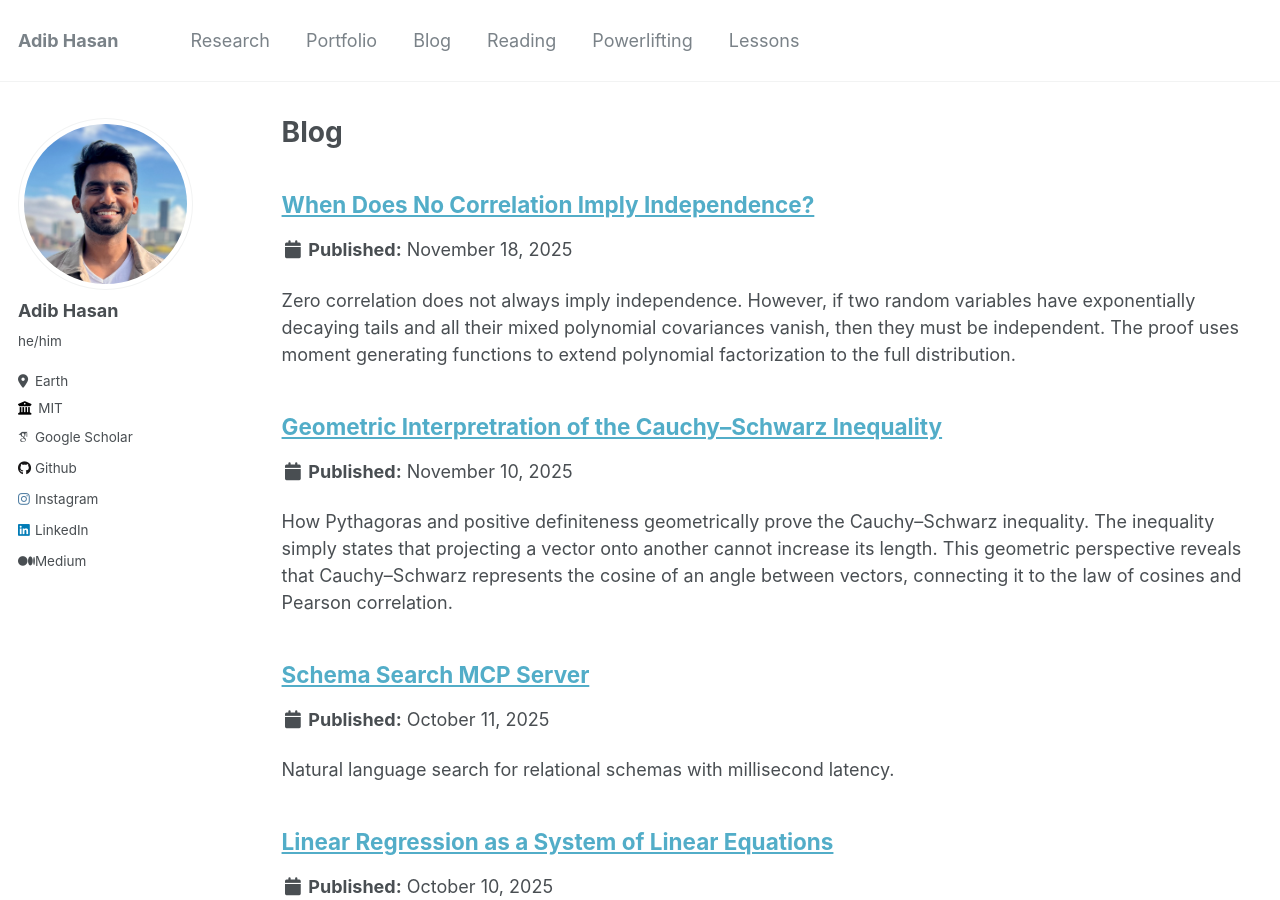
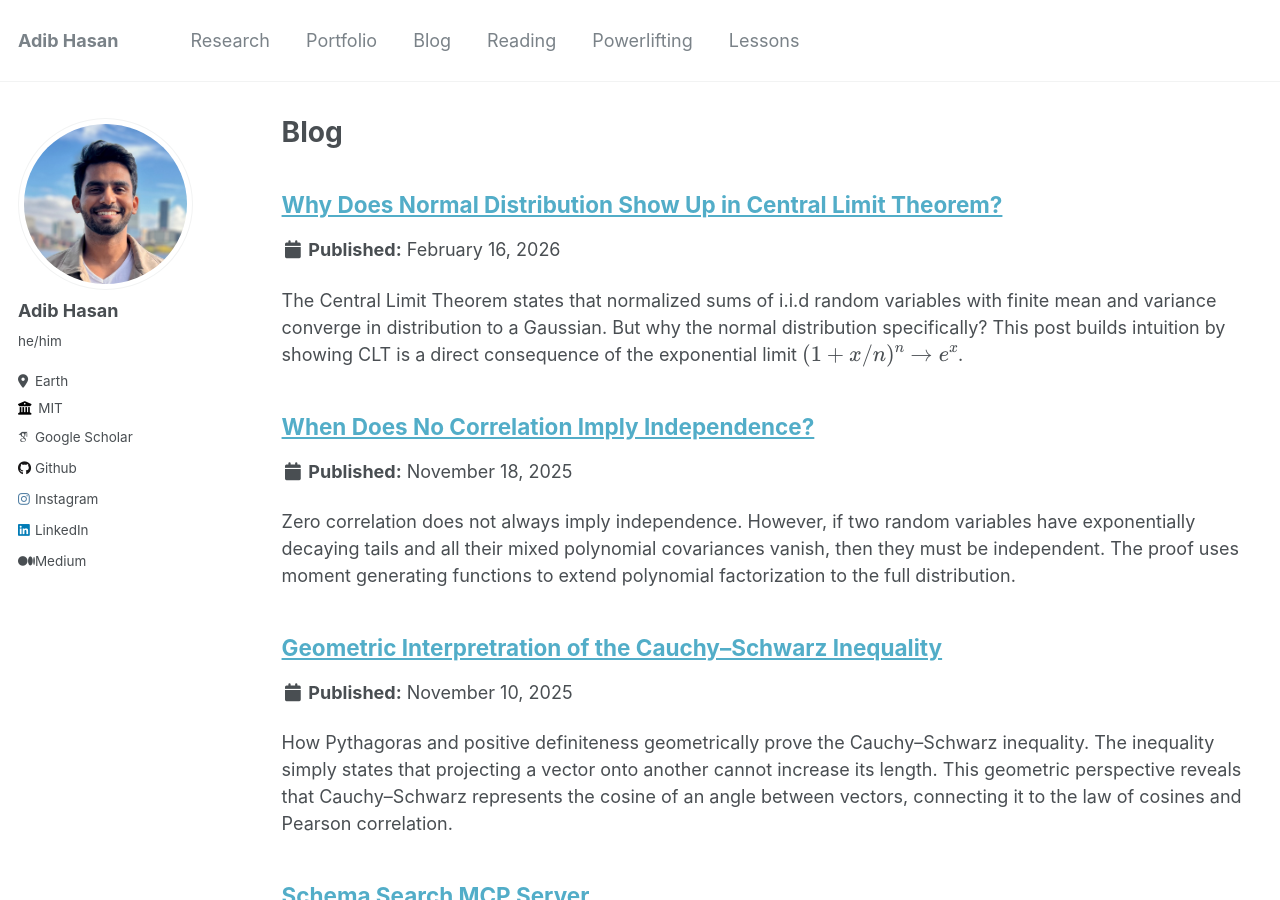
Before and after one commit to Neehan/neehan.github.io, a Jekyll site: the page built from _pages/blog.html, in a window 1280 px wide and 900 px high. Built offline with Jekyll 4.4.1, drawn with Linux system fonts in a browser that asks for light colours; some web fonts are replaced; part of the change alters nothing that is shown.

Commit message:
Add CLT blog post explaining why normal distribution emerges
New post builds intuition for CLT via characteristic functions and the
exponential limit (1+x/n)^n → e^x. Includes fixes for mathematical rigor:
finite variance assumptions, Lévy's continuity theorem, and correct
Hermite eigenfunction claims.

Co-Authored-By: Claude Opus 4.5 <noreply@anthropic.com>

```diff
--- /dev/null
+++ b/_blog/clt-explained.md
@@ -0,0 +1,108 @@
+---
+title: "Why Does Normal Distribution Show Up in Central Limit Theorem?"
+excerpt: "The Central Limit Theorem states that normalized sums of i.i.d random variables with finite mean and variance converge in distribution to a Gaussian. But why the normal distribution specifically? This post builds intuition by showing CLT is a direct consequence of the exponential limit $(1 + x/n)^n \\to e^x$."
+collection: blog
+date: 2026-02-16
+tags:
+  - math
+  - theory
+  - proofs
+---
+
+The classical Central Limit Theorem (CLT; Lindeberg-Lévy) states that the normalized sum of $n$ i.i.d. random variables with finite mean and variance must converge in distribution to $N(0,1)$ as $n \to \infty$.
+
+However, one might ask, why is this sum for any distribution normally distributed? Why does it not follow gamma, exponential, log normal, or any other distribution? In this blogpost, I will build intuition for why the normal distribution is inevitable. It is meant to be expository and not rigorous. For a rigorous proof, see [Wikipedia](https://en.wikipedia.org/wiki/Central_limit_theorem#Proof_of_classical_CLT). The key insight is this limit from calculus:
+
+$$
+\lim_{n \to \infty}\left(1 + \frac{x}{n}\right)^n = e^x.
+$$
+
+Since $e^x$ is the unique continuous function satisfying this limit, the limiting distribution of the above sum is forced to be normal.
+
+**Notations.** We work on a fixed probability space $(\Omega, \mathcal{F}, \mathbb{P})$. For a random variable $X$, its density (when it exists) is $f\_X$. The [characteristic function](https://en.wikipedia.org/wiki/Characteristic_function_(probability_theory)) is $\phi\_X(t) = \mathbb{E}[e^{itX}]$, which is the Fourier transform of the distribution. We write $X\_1, X\_2, \ldots$ for i.i.d. copies of $X$, and $S\_n = X\_1 + \cdots + X\_n$ for their sum. Without loss of generality, we assume $X$ is standardized with $\mathbb{E}[X] = 0$ and $\operatorname{Var}(X) = 1$ (this step requires the finite mean and non-zero variance assumption).
+
+## From Sums to Convolutions
+
+We want to understand the distribution of $S\_n = X\_1 + \cdots + X\_n$. If $X$ and $Y$ are independent random variables with densities $f\_X$ and $f\_Y$, the density of their sum $X + Y$ is given by the [convolution](https://en.wikipedia.org/wiki/Convolution)
+
+$$
+f_{X+Y}(z) = \int_{-\infty}^{\infty} f_X(x) f_Y(z - x) \, dx = (f_X * f_Y)(z).
+$$
+
+For $n$ i.i.d. copies, the density of $S\_n$ is the $n$-fold convolution $f\_X * f\_X * \cdots * f\_X$. This is analytically intractable for most distributions.
+
+## Characteristic Functions
+
+The standard trick to simplify convolutions is to take Fourier transforms. In probability, the Fourier transform of a density is called the [characteristic function](https://en.wikipedia.org/wiki/Characteristic_function_(probability_theory))
+
+$$
+\phi_X(t) = \mathbb{E}[e^{itX}] = \int_{-\infty}^{\infty} f_X(x) e^{itx} \, dx.
+$$
+
+The characteristic function always exists because it is [dominated](https://en.wikipedia.org/wiki/Dominated_convergence_theorem) by $\|e^{itX}\| = 1$ for all real $t$ and $X$, so $\|\phi\_X(t)\| = \|\mathbb{E}[e^{itX}]\| \le \mathbb{E}[\|e^{itX}\|] = 1$.
+
+The [inversion formula](https://en.wikipedia.org/wiki/Characteristic_function_(probability_theory)#Inversion_formula) recovers $f\_X$ from $\phi\_X$, so the two representations carry exactly the same information.
+
+Note that Fourier transforms convert convolution into multiplication. In particular, for independent $X$ and $Y$,
+
+$$
+\phi_{X+Y}(t) = \phi_X(t) \cdot \phi_Y(t).
+$$
+
+This means the characteristic function of $S\_n$ is simply $\phi\_{S\_n}(t) = [\phi\_X(t)]^n$, or applying the self-convolution $n$-times!
+
+## Renormalized Self-Convolution Approaches a Fixed Point
+
+Since $X$ has mean 0, the sum $S\_n$ also has mean 0. By linearity of variance for independent variables, $\operatorname{Var}(S\_n) = n$, so the standard deviation grows like $\sqrt{n}$. To keep the variance at 1, we rescale by defining
+
+$$
+Z_n = \frac{S_n}{\sqrt{n}}.
+$$
+
+The characteristic function of $Z\_n$ is
+
+$$
+\phi_{Z_n}(t) = \phi_{S_n/\sqrt{n}}(t) = \left[\phi_X\left(\frac{t}{\sqrt{n}}\right)\right]^n.
+$$
+
+To determine the limiting distribution, we need to understand the behavior of this expression as $n \to \infty$. Finite variance implies $\phi\_X(t)$ is twice differentiable at $t = 0$, so Taylor expansion gives
+
+$$
+\phi_X(s) = 1 + is\mathbb{E}[X] - \frac{s^2}{2}\mathbb{E}[X^2] + o(s^2).
+$$
+
+Since $\mathbb{E}[X] = 0$ and $\mathbb{E}[X^2] = 1$ for our standardized variable, this simplifies to $\phi\_X(s) = 1 - s^2/2 + o(s^2)$. Substituting $s = t/\sqrt{n}$ gives
+
+$$
+\phi_X\left(\frac{t}{\sqrt{n}}\right) = 1 - \frac{t^2}{2n} + o(1/n).
+$$
+
+Raising to the $n$-th power, we obtain
+
+$$
+\left[\phi_X\left(\frac{t}{\sqrt{n}}\right)\right]^n = \left(1 - \frac{t^2}{2n} + o(1/n)\right)^n.
+$$
+
+This is exactly the setting of the fundamental limit $\lim\_{n \to \infty}(1 + x/n)^n = e^x$. Setting $x = -t^2/2$, we get
+
+$$
+\lim_{n \to \infty} \phi_{Z_n}(t) = e^{-t^2/2}.
+$$
+
+By [Lévy's continuity theorem](https://en.wikipedia.org/wiki/L%C3%A9vy%27s_continuity_theorem), pointwise convergence of characteristic functions to a function continuous at 0 implies convergence in distribution. This shows that regardless of what $\phi\_X$ we start with, renormalized self-convolution always converges to a fixed point. Next, we will try to understand what this fixed point represents.
+
+## The Gaussian is the Unique Fixed Point Under Finite Variance
+
+We have shown that renormalized self-convolution forces convergence to $e^{-t^2/2}$ in the Fourier domain. But why must this correspond to a normal distribution, and could there be other fixed points?
+
+It turns out the Gaussian is the unique probability density that equals its own Fourier transform (up to scaling). The [eigenfunctions of the Fourier transform](https://en.wikipedia.org/wiki/Hermite_polynomials#Hermite_functions) are the Hermite functions, with eigenvalues $(-i)^n$. Eigenvalue 1 occurs for $n = 0, 4, 8, \ldots$, but only the 0th Hermite function (the Gaussian) is nonnegative and integrates to 1, making it the unique such eigenfunction that is a valid probability density. We can verify that $e^{-t^2/2}$ is indeed the characteristic function of $N(0,1)$ by direct computation
+
+$$
+\phi_{N(0,1)}(t) = \int_{-\infty}^{\infty} \frac{1}{\sqrt{2\pi}} e^{-x^2/2} e^{itx} \, dx = e^{-t^2/2}.
+$$
+
+The Fourier transform of a Gaussian is again a Gaussian. No other distribution has this self-replicating property, which is why the CLT limit must be normal.
+
+## Conclusion
+
+The ubiquity of the normal distribution is ultimately a consequence of the ubiquity of $e^x$. Wherever sums accumulate, wherever averages stabilize, the exponential limit $(1 + x/n)^n \to e^x$ quietly enforces its will, and the bell curve emerges. The Gaussian is not an arbitrary choice but a mathematical inevitability, woven into the fabric of how quantities combine.
--- a/_blog/no-corr-to-independence.md
+++ b/_blog/no-corr-to-independence.md
@@ -8,7 +8,6 @@ tags:
   - theory
   - proofs
 ---
-*(**Note:** This is a draft. Might contain mistakes)*
 
 It is a well-known fact in probability that zero correlation does not always imply independence. The standard counterexample is trivial: let $X$ be a standard normal random variable and $Y = X^2$. Then $X$ and $Y$ are clearly dependent, since knowing $X$ determines $Y$ completely, yet by symmetry $\operatorname{Cov}(X,Y) = \mathbb E[X^3] = 0$. Independence is a much stronger condition than mere uncorrelatedness.
 
```
